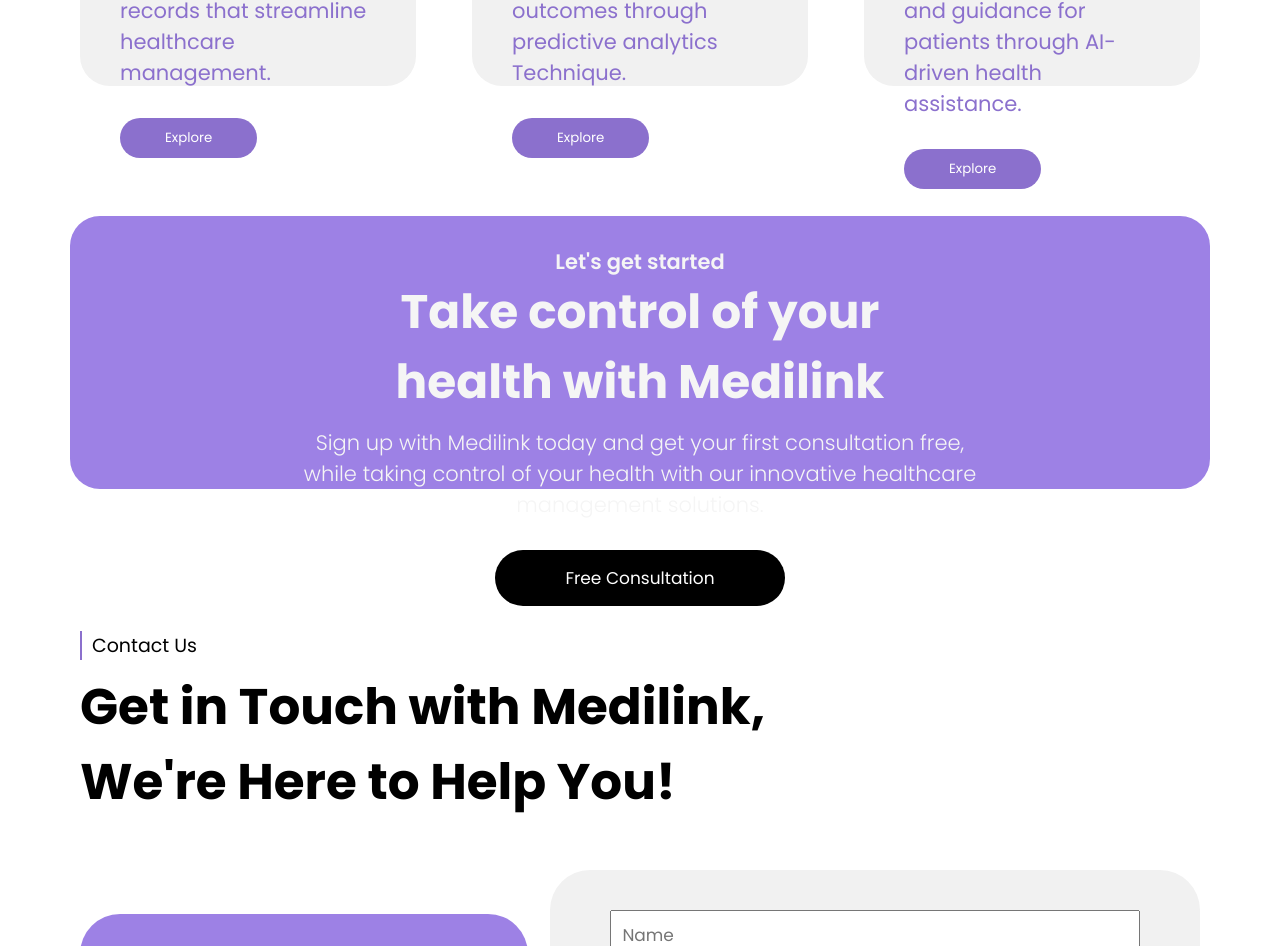
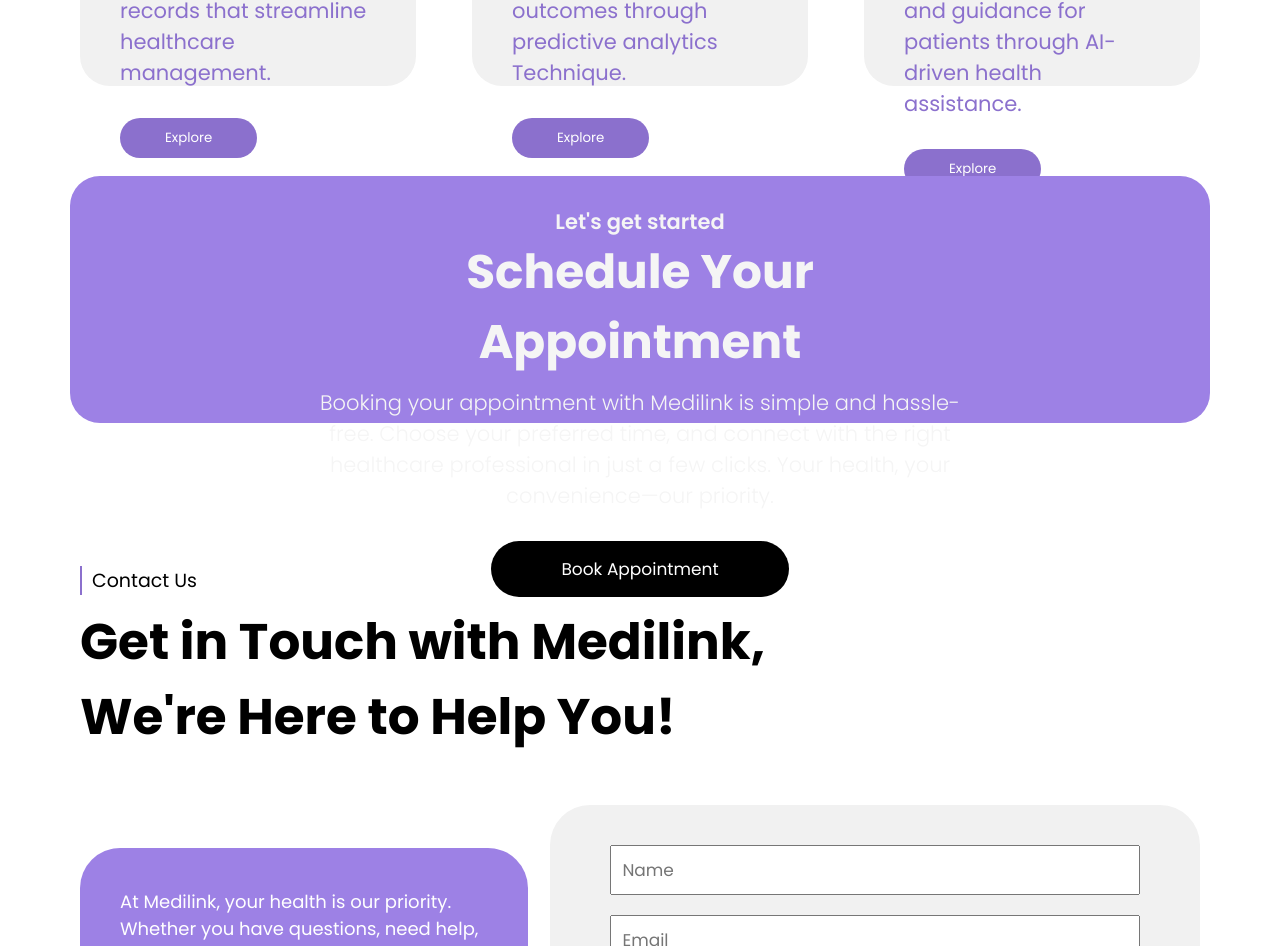
Before and after one commit to lakshya001-AI/Medilink, a React (Vite) app in the folder Frontend/: page /patientPage in a window 1280 px wide. Shown: the part 1692-2638 px from the top of the page. Built offline with nearby package versions, Linux system fonts and the light colour scheme.

Commit message:
commit changes

```diff
--- a/Frontend/src/App.module.css
+++ b/Frontend/src/App.module.css
@@ -1441,12 +1441,12 @@
 
 .section4MainDiv{
     width: 100%;
-    height: 26vmax; /* Adjust as per your needs */
+    height: 24vmax; /* Adjust as per your needs */
     display: flex;
     align-items: center;
     padding: 30px 70px;
     justify-content: center;
-    margin-top: 50px;
+    margin-top: 10px;
     margin-bottom: 8vmax;
 
 }
--- a/Frontend/src/Component/patientPage.jsx
+++ b/Frontend/src/Component/patientPage.jsx
@@ -92,6 +92,10 @@
 
   const gotoHealthAssistant = () =>{
     navigate("/HealthAssistantPage");
+  }
+
+  const bookAppointment = () =>{
+    alert("We will book the appointment tomorrow!");
   }
 
   return (
@@ -208,14 +212,13 @@
         <div className={Style.section4MainDiv}>
           <div className={Style.section4MainDivInnerDiv}>
             <p className={Style.section4MainDivInnerDivPara1}>Let's get started</p>
-            <h1 className={Style.section4MainDivInnerDivHeading1}>Take control of your health with Medilink</h1>
-            <p className={Style.section4MainDivInnerDivPara2}>Sign up with Medilink today and get your first consultation free, while taking control of your health with our innovative healthcare management solutions.</p>
-            <button className={Style.freeConsultationBtn}>Free Consultation</button>
+            <h1 className={Style.section4MainDivInnerDivHeading1}>Schedule Your Appointment</h1>
+            <p className={Style.section4MainDivInnerDivPara2}>Booking your appointment with Medilink is simple and hassle-free. Choose your preferred time, and connect with the right healthcare professional in just a few clicks. Your health, your convenience—our priority.</p>
+            <button className={Style.freeConsultationBtn} onClick={bookAppointment}>Book Appointment</button>
           </div>
         </div>
 
         {/* --------------------- section 5 ---------------- */}
-
         <div className={Style.section3MainDiv} id="contactUs">
           <p className={Style.section1Div1Para1}>Contact Us</p>
           <h1 className={Style.section5Div5Heading2}>
```
